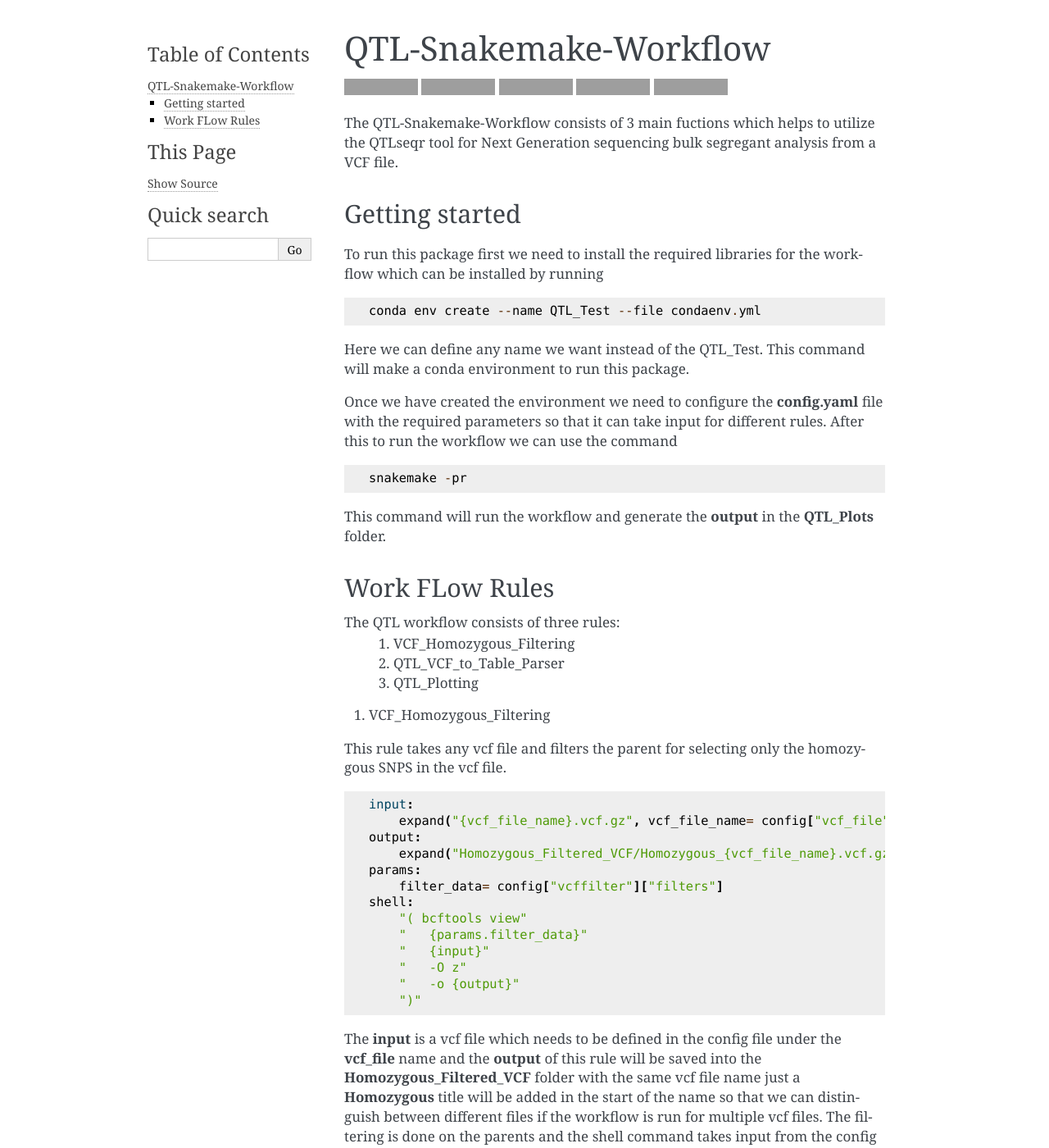
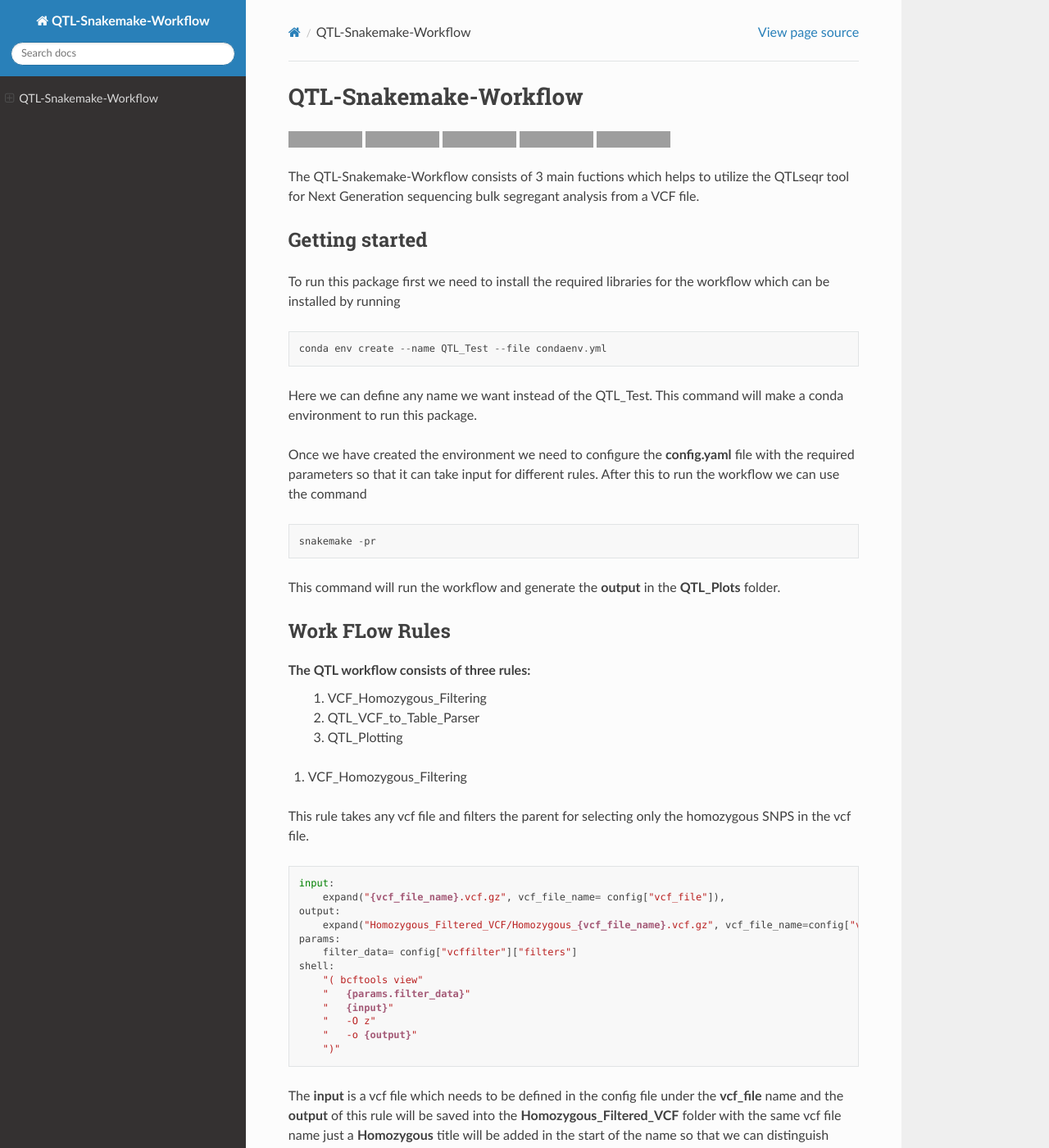
Before and after one commit to AnzaGhaffar/QTL-Snakemake-Workflow, a Sphinx documentation site: the page built from source/index.rst, in a window 1280 px wide and 1400 px high. Shown: the whole window at 82% size. Built offline with Sphinx 7.4.7 and the Read the Docs theme 2.0.0, drawn with Linux system fonts in a browser that asks for light colours; pages that are not in the unit, such as notebooks, are missing from menus; some of the changed text lies outside the part shown; grey boxes are pictures that could not be loaded.

Commit message:
Theme Change1

```diff
--- a/source/conf.py
+++ b/source/conf.py
@@ -24,7 +24,7 @@ author = 'Anza Ghaffar'
 # The full version, including alpha/beta/rc tags
 release = 'V1'
 # added by anza for resolving the error of content.rst not found
-html_theme = 'sphinx_rtd_theme'
+
 master_doc = 'index'
 
 # -- General configuration ---------------------------------------------------
@@ -49,7 +49,7 @@ exclude_patterns = []
 # The theme to use for HTML and HTML Help pages.  See the documentation for
 # a list of builtin themes.
 #
-html_theme = 'alabaster'
+html_theme = 'sphinx_rtd_theme'
 
 # Add any paths that contain custom static files (such as style sheets) here,
 # relative to this directory. They are copied after the builtin static files,
```
